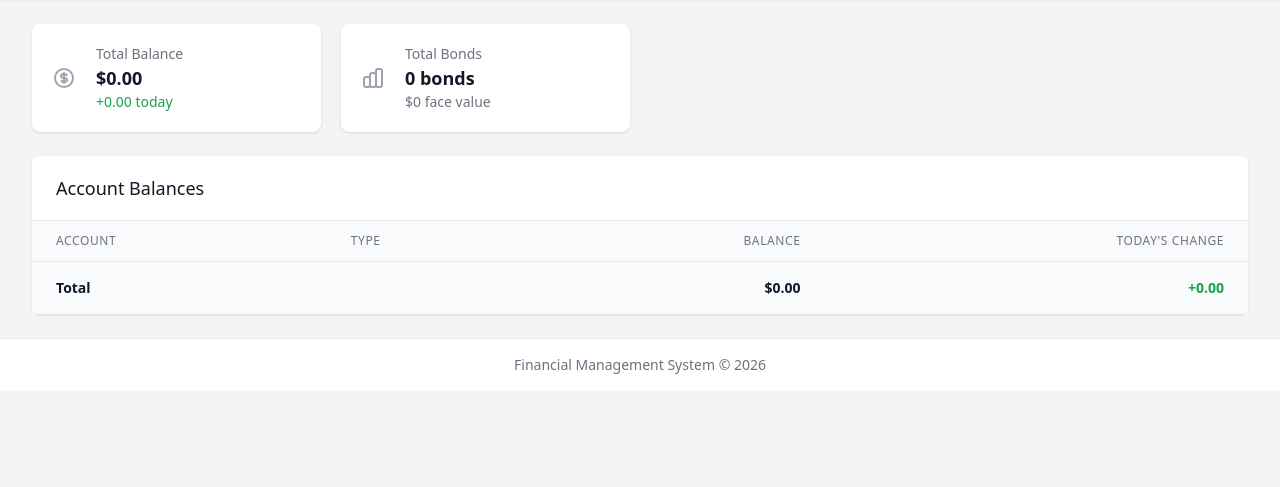
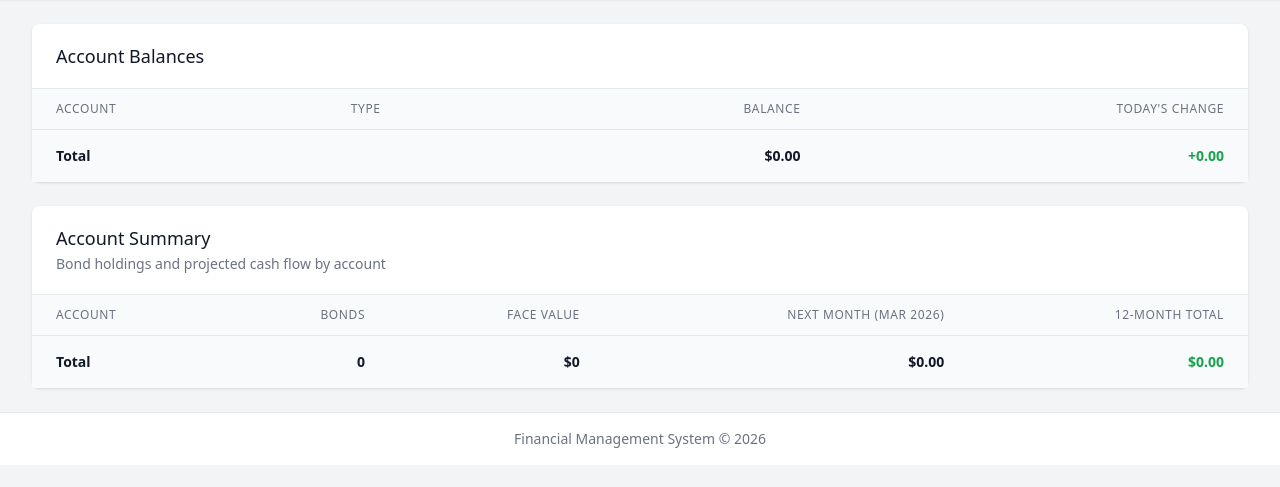
Before and after one commit to jralden/financial-management, a FastAPI app: page / in a window 1280 px wide. Shown: the part 65-552 px from the top of the page. Run offline with FastAPI, Linux system fonts and the light colour scheme; data that the repository does not hold is empty; some libraries are stand-ins or nearby versions.

Commit message:
Reorganize Dashboard layout
- Removed summary cards from top
- Account Balances table first
- New Account Summary table showing bonds, face value, next month cash, and 12-month totals per account
- Bond Holdings sections follow

Co-Authored-By: Claude Opus 4.5 <noreply@anthropic.com>

```diff
--- a/src/webapp/main.py
+++ b/src/webapp/main.py
@@ -142,20 +142,47 @@ async def dashboard(request: Request, db: Session = Depends(get_db)):
         ((MonthlyProjection.year == today.year) & (MonthlyProjection.month >= today.month))
     ).order_by(MonthlyProjection.year, MonthlyProjection.month).limit(12).all()
 
-    # Calculate next month cash per account (from bond holdings)
+    # Calculate next month and 12-month cash per account (from bond holdings)
     next_month = today.month + 1 if today.month < 12 else 1
     next_month_year = today.year if today.month < 12 else today.year + 1
-    next_month_cash_by_account = {}
+
+    account_summaries = {}
     for account_name, data in bonds_by_account.items():
-        account_cash = 0
+        next_month_cash = 0
+        twelve_month_cash = 0
+
         for bond in data['bonds']:
-            # Check for coupon payment
+            # Check for next month
             if bond.payment_month_1 == next_month or bond.payment_month_2 == next_month:
-                account_cash += (bond.face_value * bond.coupon_rate) / 2
-            # Check for maturity
+                next_month_cash += (bond.face_value * bond.coupon_rate) / 2
             if bond.maturity_date.year == next_month_year and bond.maturity_date.month == next_month:
-                account_cash += bond.face_value
-        next_month_cash_by_account[account_name] = account_cash
+                next_month_cash += bond.face_value
+
+            # Calculate 12-month total
+            for i in range(12):
+                check_month = (today.month + i) % 12 + 1
+                check_year = today.year + (today.month + i) // 12
+
+                # Skip if bond already matured
+                if (bond.maturity_date.year < check_year or
+                    (bond.maturity_date.year == check_year and bond.maturity_date.month < check_month)):
+                    continue
+
+                # Coupon payment
+                if bond.payment_month_1 == check_month or bond.payment_month_2 == check_month:
+                    twelve_month_cash += (bond.face_value * bond.coupon_rate) / 2
+
+                # Maturity
+                if bond.maturity_date.year == check_year and bond.maturity_date.month == check_month:
+                    twelve_month_cash += bond.face_value
+
+        account_summaries[account_name] = {
+            'next_month_cash': next_month_cash,
+            'twelve_month_cash': twelve_month_cash,
+            'bond_count': data['count'],
+            'face_value': data['face_value'],
+            'annual_income': data['annual_income']
+        }
 
     # Get last sync
     last_sync = db.query(SyncLog).filter(
@@ -165,14 +192,23 @@ async def dashboard(request: Request, db: Session = Depends(get_db)):
     month_names = ['', 'Jan', 'Feb', 'Mar', 'Apr', 'May', 'Jun',
                    'Jul', 'Aug', 'Sep', 'Oct', 'Nov', 'Dec']
 
+    # Calculate totals across all accounts
+    total_next_month = sum(s['next_month_cash'] for s in account_summaries.values())
+    total_twelve_month = sum(s['twelve_month_cash'] for s in account_summaries.values())
+    total_bonds = sum(s['bond_count'] for s in account_summaries.values())
+    total_face_value = sum(s['face_value'] for s in account_summaries.values())
+
     return templates.TemplateResponse("dashboard.html", {
         "request": request,
         "balances": balances,
         "total_balance": total_balance,
         "total_change": total_change,
         "bonds_by_account": bonds_by_account,
-        "projections": projections,
-        "next_month_cash_by_account": next_month_cash_by_account,
+        "account_summaries": account_summaries,
+        "total_next_month": total_next_month,
+        "total_twelve_month": total_twelve_month,
+        "total_bonds": total_bonds,
+        "total_face_value": total_face_value,
         "next_month_name": f"{month_names[next_month]} {next_month_year}",
         "last_sync": last_sync,
         "now": datetime.now()
--- a/src/webapp/templates/dashboard.html
+++ b/src/webapp/templates/dashboard.html
@@ -4,98 +4,6 @@
 
 {% block content %}
 <div class="space-y-6">
-    <!-- Summary Cards -->
-    <div class="grid grid-cols-1 gap-5 sm:grid-cols-2 lg:grid-cols-4">
-        <!-- Total Balance -->
-        <div class="bg-white overflow-hidden shadow rounded-lg">
-            <div class="p-5">
-                <div class="flex items-center">
-                    <div class="flex-shrink-0">
-                        <svg class="h-6 w-6 text-gray-400" fill="none" viewBox="0 0 24 24" stroke="currentColor">
-                            <path stroke-linecap="round" stroke-linejoin="round" stroke-width="2" d="M12 8c-1.657 0-3 .895-3 2s1.343 2 3 2 3 .895 3 2-1.343 2-3 2m0-8c1.11 0 2.08.402 2.599 1M12 8V7m0 1v8m0 0v1m0-1c-1.11 0-2.08-.402-2.599-1M21 12a9 9 0 11-18 0 9 9 0 0118 0z" />
-                        </svg>
-                    </div>
-                    <div class="ml-5 w-0 flex-1">
-                        <dl>
-                            <dt class="text-sm font-medium text-gray-500 truncate">Total Balance</dt>
-                            <dd class="text-lg font-semibold text-gray-900">${{ "{:,.2f}".format(total_balance) }}</dd>
-                            <dd class="text-sm {% if total_change >= 0 %}money-positive{% else %}money-negative{% endif %}">
-                                {{ "{:+,.2f}".format(total_change) }} today
-                            </dd>
-                        </dl>
-                    </div>
-                </div>
-            </div>
-        </div>
-
-        <!-- Next Month Cash (Total) -->
-        {% if projections %}
-        <div class="bg-white overflow-hidden shadow rounded-lg">
-            <div class="p-5">
-                <div class="flex items-center">
-                    <div class="flex-shrink-0">
-                        <svg class="h-6 w-6 text-gray-400" fill="none" viewBox="0 0 24 24" stroke="currentColor">
-                            <path stroke-linecap="round" stroke-linejoin="round" stroke-width="2" d="M8 7V3m8 4V3m-9 8h10M5 21h14a2 2 0 002-2V7a2 2 0 00-2-2H5a2 2 0 00-2 2v12a2 2 0 002 2z" />
-                        </svg>
-                    </div>
-                    <div class="ml-5 w-0 flex-1">
-                        <dl>
-                            <dt class="text-sm font-medium text-gray-500 truncate">Next Month Cash</dt>
-                            <dd class="text-lg font-semibold text-gray-900">${{ "{:,.2f}".format(projections[0].total_cash) }}</dd>
-                            <dd class="text-sm text-gray-500">{{ next_month_name }}</dd>
-                        </dl>
-                    </div>
-                </div>
-            </div>
-        </div>
-        {% endif %}
-
-        <!-- 12 Month Total -->
-        {% if projections %}
-        <div class="bg-white overflow-hidden shadow rounded-lg">
-            <div class="p-5">
-                <div class="flex items-center">
-                    <div class="flex-shrink-0">
-                        <svg class="h-6 w-6 text-gray-400" fill="none" viewBox="0 0 24 24" stroke="currentColor">
-                            <path stroke-linecap="round" stroke-linejoin="round" stroke-width="2" d="M13 7h8m0 0v8m0-8l-8 8-4-4-6 6" />
-                        </svg>
-                    </div>
-                    <div class="ml-5 w-0 flex-1">
-                        <dl>
-                            <dt class="text-sm font-medium text-gray-500 truncate">12-Month Total Cash</dt>
-                            {% set twelve_month_total = projections[:12]|sum(attribute='total_cash') %}
-                            <dd class="text-lg font-semibold text-gray-900">${{ "{:,.2f}".format(twelve_month_total) }}</dd>
-                            <dd class="text-sm text-gray-500">Income + Maturities</dd>
-                        </dl>
-                    </div>
-                </div>
-            </div>
-        </div>
-        {% endif %}
-
-        <!-- Placeholder for 4th card -->
-        <div class="bg-white overflow-hidden shadow rounded-lg">
-            <div class="p-5">
-                <div class="flex items-center">
-                    <div class="flex-shrink-0">
-                        <svg class="h-6 w-6 text-gray-400" fill="none" viewBox="0 0 24 24" stroke="currentColor">
-                            <path stroke-linecap="round" stroke-linejoin="round" stroke-width="2" d="M9 19v-6a2 2 0 00-2-2H5a2 2 0 00-2 2v6a2 2 0 002 2h2a2 2 0 002-2zm0 0V9a2 2 0 012-2h2a2 2 0 012 2v10m-6 0a2 2 0 002 2h2a2 2 0 002-2m0 0V5a2 2 0 012-2h2a2 2 0 012 2v14a2 2 0 01-2 2h-2a2 2 0 01-2-2z" />
-                        </svg>
-                    </div>
-                    <div class="ml-5 w-0 flex-1">
-                        <dl>
-                            <dt class="text-sm font-medium text-gray-500 truncate">Total Bonds</dt>
-                            {% set total_bonds = bonds_by_account.values()|sum(attribute='count') %}
-                            {% set total_face = bonds_by_account.values()|sum(attribute='face_value') %}
-                            <dd class="text-lg font-semibold text-gray-900">{{ total_bonds }} bonds</dd>
-                            <dd class="text-sm text-gray-500">${{ "{:,.0f}".format(total_face) }} face value</dd>
-                        </dl>
-                    </div>
-                </div>
-            </div>
-        </div>
-    </div>
-
     <!-- Account Balances -->
     <div class="bg-white shadow rounded-lg">
         <div class="px-4 py-5 sm:px-6 border-b">
@@ -136,6 +44,47 @@
         </div>
     </div>
 
+    <!-- Account Summary -->
+    <div class="bg-white shadow rounded-lg">
+        <div class="px-4 py-5 sm:px-6 border-b">
+            <h3 class="text-lg leading-6 font-medium text-gray-900">Account Summary</h3>
+            <p class="mt-1 text-sm text-gray-500">Bond holdings and projected cash flow by account</p>
+        </div>
+        <div class="overflow-x-auto">
+            <table class="min-w-full divide-y divide-gray-200">
+                <thead class="bg-gray-50">
+                    <tr>
+                        <th class="px-6 py-3 text-left text-xs font-medium text-gray-500 uppercase tracking-wider">Account</th>
+                        <th class="px-6 py-3 text-right text-xs font-medium text-gray-500 uppercase tracking-wider">Bonds</th>
+                        <th class="px-6 py-3 text-right text-xs font-medium text-gray-500 uppercase tracking-wider">Face Value</th>
+                        <th class="px-6 py-3 text-right text-xs font-medium text-gray-500 uppercase tracking-wider">Next Month ({{ next_month_name }})</th>
+                        <th class="px-6 py-3 text-right text-xs font-medium text-gray-500 uppercase tracking-wider">12-Month Total</th>
+                    </tr>
+                </thead>
+                <tbody class="bg-white divide-y divide-gray-200">
+                    {% for account_name, summary in account_summaries.items() %}
+                    <tr>
+                        <td class="px-6 py-4 whitespace-nowrap text-sm font-medium text-gray-900">{{ account_name }}</td>
+                        <td class="px-6 py-4 whitespace-nowrap text-sm text-right text-gray-900">{{ summary.bond_count }}</td>
+                        <td class="px-6 py-4 whitespace-nowrap text-sm text-right text-gray-900">${{ "{:,.0f}".format(summary.face_value) }}</td>
+                        <td class="px-6 py-4 whitespace-nowrap text-sm text-right text-gray-900">${{ "{:,.2f}".format(summary.next_month_cash) }}</td>
+                        <td class="px-6 py-4 whitespace-nowrap text-sm text-right font-medium text-green-600">${{ "{:,.2f}".format(summary.twelve_month_cash) }}</td>
+                    </tr>
+                    {% endfor %}
+                </tbody>
+                <tfoot class="bg-gray-50">
+                    <tr>
+                        <td class="px-6 py-4 whitespace-nowrap text-sm font-bold text-gray-900">Total</td>
+                        <td class="px-6 py-4 whitespace-nowrap text-sm text-right font-bold text-gray-900">{{ total_bonds }}</td>
+                        <td class="px-6 py-4 whitespace-nowrap text-sm text-right font-bold text-gray-900">${{ "{:,.0f}".format(total_face_value) }}</td>
+                        <td class="px-6 py-4 whitespace-nowrap text-sm text-right font-bold text-gray-900">${{ "{:,.2f}".format(total_next_month) }}</td>
+                        <td class="px-6 py-4 whitespace-nowrap text-sm text-right font-bold text-green-600">${{ "{:,.2f}".format(total_twelve_month) }}</td>
+                    </tr>
+                </tfoot>
+            </table>
+        </div>
+    </div>
+
     <!-- Bond Holdings by Account -->
     {% for account_name, account_data in bonds_by_account.items() %}
     <div class="bg-white shadow rounded-lg">
@@ -145,10 +94,6 @@
                 <p class="mt-1 text-sm text-gray-500">
                     {{ account_data.count }} bonds | ${{ "{:,.0f}".format(account_data.face_value) }} face value | ${{ "{:,.2f}".format(account_data.annual_income) }}/year income
                 </p>
-            </div>
-            <div class="text-right">
-                <p class="text-sm text-gray-500">Next Month ({{ next_month_name }})</p>
-                <p class="text-lg font-semibold text-gray-900">${{ "{:,.2f}".format(next_month_cash_by_account.get(account_name, 0)) }}</p>
             </div>
         </div>
         <div class="overflow-x-auto">
```
